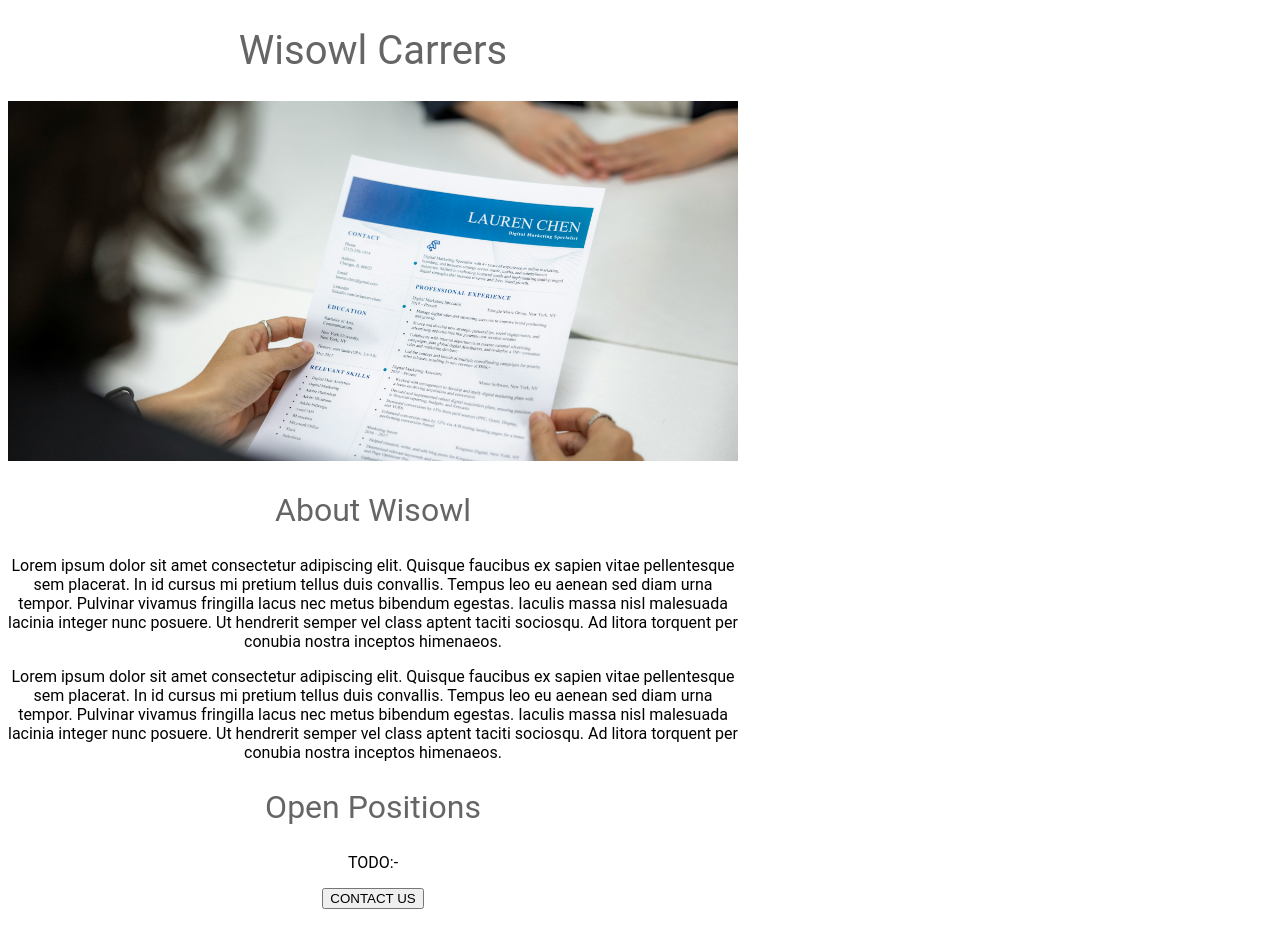
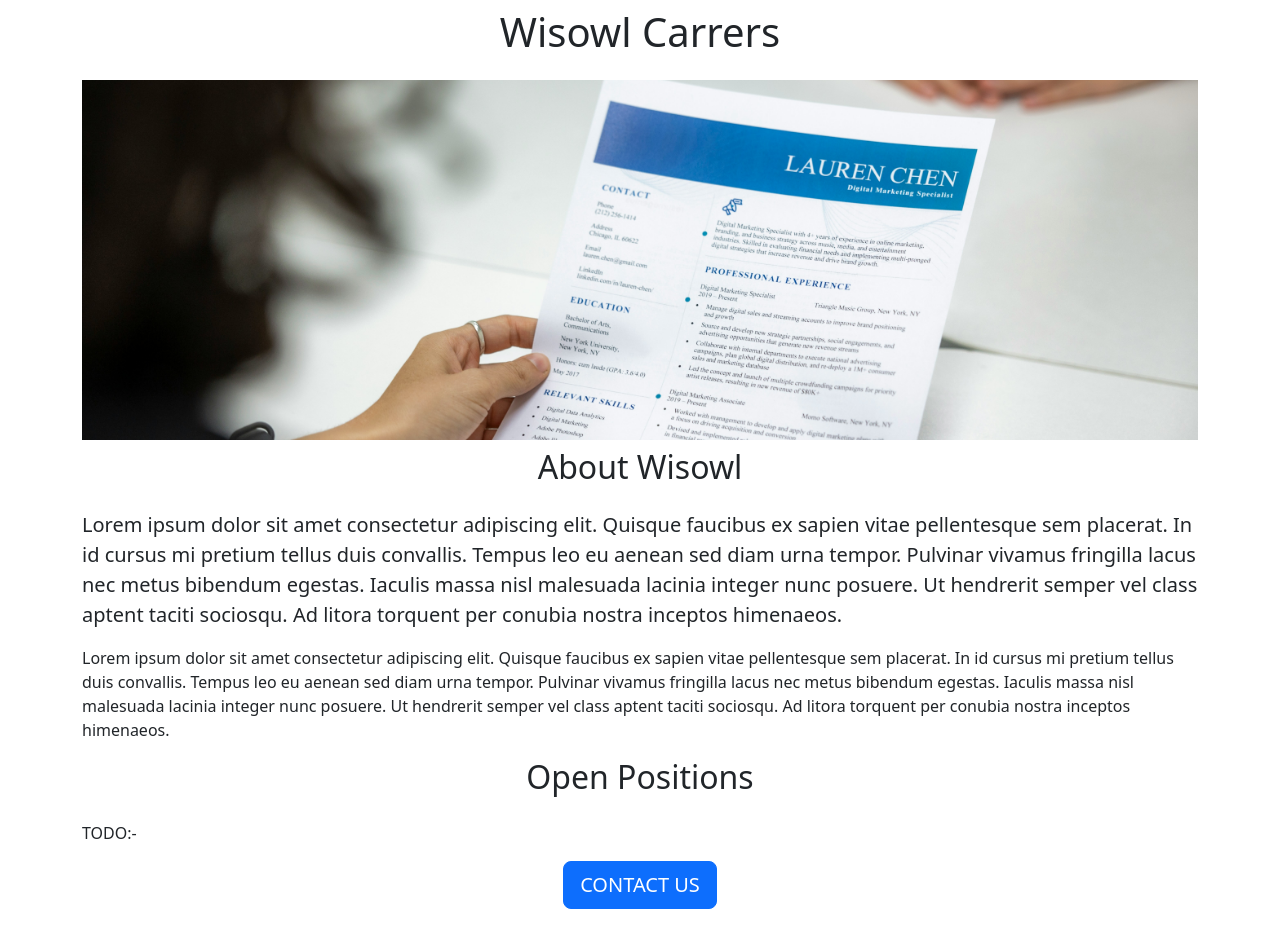
Before and after one commit to shashanksumit/jovian_like_carrer_website, a Flask app: page / in a window 1280 px wide. Before the commit the page ends 909 px from the top, so only its background shows below. Run offline with Flask 3, Linux system fonts and the light colour scheme.

Commit message:
Bootstrap Added for styling

```diff
--- a/templates/home.html
+++ b/templates/home.html
@@ -1,52 +1,31 @@
 <!Doctype html> <!-- home.html -->
 <html>
   <head>
-      <title>Home</title>
+    <meta charset="utf-8">
+    <meta name="viewport" content="width=device-width, initial-scale=1">
+    <link href="https://cdn.jsdelivr.net/npm/bootstrap@5.3.6/dist/css/bootstrap.min.css" rel="stylesheet" integrity="sha384-4Q6Gf2aSP4eDXB8Miphtr37CMZZQ5oXLH2yaXMJ2w8e2ZtHTl7GptT4jmndRuHDT" crossorigin="anonymous">
     <style>
-      h1 {
-        font-size: 40px;
-        font-family: Roboto;
-        font-weight: normal;
-        color: rgb(100, 102, 100);
-        text-align: center;
-      }
-      #banner {
+      #banner{
+        height: 360px;
         width: 100%;
-        height: 360px;
         object-fit: cover;
       }
-      h2 {
-        font-family: Roboto;
-        font-size: 32px;
-        color: rgb(100, 102, 100);
-        text-align: center;
-        font-weight: normal;
-      }
-      p {
-        font-family: Roboto;
-        font-size: 16px;
-        text-align: center;
-        font-weight: normal;
-      }
-      #container {
-        max-width: 730px;
-        margin: 0 auto, 0 auto;
-      }
     </style>
+      <title>Home</title>
    </head>
    <body>
-     <div id="container">
-     <h1>Wisowl Carrers</h1>
-     <img id="banner" src="https://cca4aa0d-9501-4c71-befa-d65b6a0e97da-00-tz1czyv1nn15.sisko.replit.dev/static/banner.jpg" alt="Wisowl Carrers" height="320">
-     <h2>About Wisowl</h2>
-     <p>Lorem ipsum dolor sit amet consectetur adipiscing elit. Quisque faucibus ex sapien vitae pellentesque sem placerat. In id cursus mi pretium tellus duis convallis. Tempus leo eu aenean sed diam urna tempor. Pulvinar vivamus fringilla lacus nec metus bibendum egestas. Iaculis massa nisl malesuada lacinia integer nunc posuere. Ut hendrerit semper vel class aptent taciti sociosqu. Ad litora torquent per conubia nostra inceptos himenaeos.</p>
+     <div class="container">
+     <h1 class="text-center mt-2 mb-4">Wisowl Carrers</h1>
+     <img class="img-fluid" id="banner" src="https://cca4aa0d-9501-4c71-befa-d65b6a0e97da-00-tz1czyv1nn15.sisko.replit.dev/static/banner.jpg">
+     <h2 class="text-center mt-2 mb-4">About Wisowl</h2>
+     <p class="lead">Lorem ipsum dolor sit amet consectetur adipiscing elit. Quisque faucibus ex sapien vitae pellentesque sem placerat. In id cursus mi pretium tellus duis convallis. Tempus leo eu aenean sed diam urna tempor. Pulvinar vivamus fringilla lacus nec metus bibendum egestas. Iaculis massa nisl malesuada lacinia integer nunc posuere. Ut hendrerit semper vel class aptent taciti sociosqu. Ad litora torquent per conubia nostra inceptos himenaeos.</p>
 
      <p>Lorem ipsum dolor sit amet consectetur adipiscing elit. Quisque faucibus ex sapien vitae pellentesque sem placerat. In id cursus mi pretium tellus duis convallis. Tempus leo eu aenean sed diam urna tempor. Pulvinar vivamus fringilla lacus nec metus bibendum egestas. Iaculis massa nisl malesuada lacinia integer nunc posuere. Ut hendrerit semper vel class aptent taciti sociosqu. Ad litora torquent per conubia nostra inceptos himenaeos.</p>
 
-     <h2> Open Positions</h2>
+     <h2 class="text-center mt-2 mb-4"> Open Positions</h2>
      <p> TODO:- </p>
-       <div style= "text-align: center;">
-     <button>  CONTACT US</button>
+       <div class="text-center mt-2 mb-4">
+     <button class="btn btn-primary btn-lg btn-block">  CONTACT US</button>
        </div>
        </div>
    </body>
```
